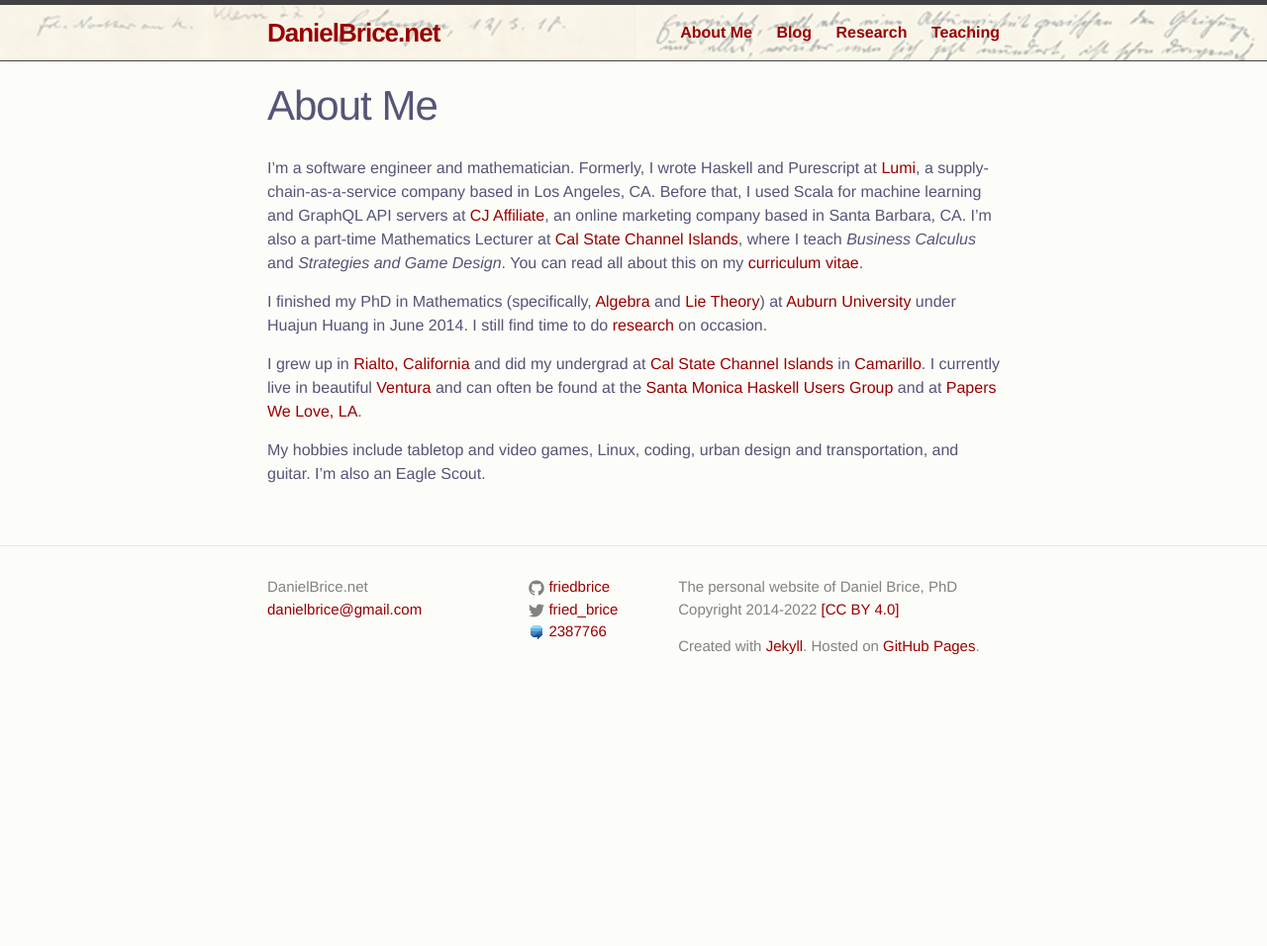
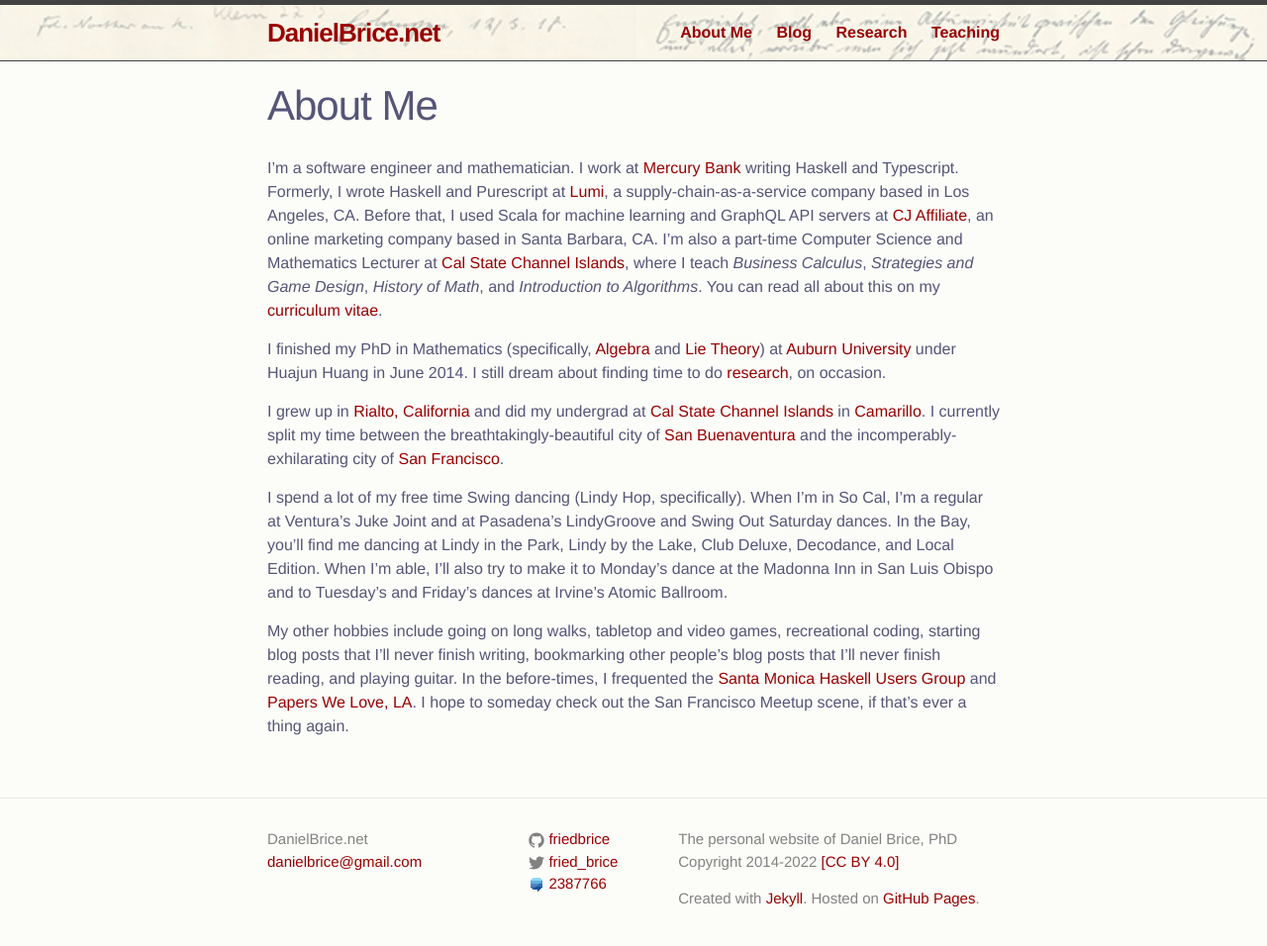
Before and after one commit to friedbrice/friedbrice.github.io, a Jekyll site: the page built from _pages/about.md, in a window 1280 px wide and 980 px high. Shown: the top 956 px of the window at 99% size. Built offline with Jekyll 4.4.1, drawn with Linux system fonts in a browser that asks for light colours.

Commit message:
I forgot to put Mercury on here D:

```diff
--- a/_pages/about.md
+++ b/_pages/about.md
@@ -6,13 +6,15 @@ date: 2020-01-01
 topnav: true
 ---
 
-I'm a software engineer and mathematician. Formerly, I wrote Haskell and Purescript at [Lumi][1], a supply-chain-as-a-service company based in Los Angeles, CA. Before that, I used Scala for machine learning and GraphQL API servers at [CJ Affiliate][cj], an online marketing company based in Santa Barbara, CA. I'm also a part-time Mathematics Lecturer at [Cal State Channel Islands][ci], where I teach _Business Calculus_ and _Strategies and Game Design_. You can read all about this on my [curriculum vitae][cv].
+I'm a software engineer and mathematician. I work at [Mercury Bank][mb] writing Haskell and Typescript. Formerly, I wrote Haskell and Purescript at [Lumi][1], a supply-chain-as-a-service company based in Los Angeles, CA. Before that, I used Scala for machine learning and GraphQL API servers at [CJ Affiliate][cj], an online marketing company based in Santa Barbara, CA. I'm also a part-time Computer Science and Mathematics Lecturer at [Cal State Channel Islands][ci], where I teach _Business Calculus_, _Strategies and Game Design_, _History of Math_, and _Introduction to Algorithms_. You can read all about this on my [curriculum vitae][cv].
 
-I finished my PhD in Mathematics (specifically, [Algebra][2] and [Lie Theory][3]) at [Auburn University][4] under Huajun Huang in June 2014. I still find time to do [research][rp] on occasion.
+I finished my PhD in Mathematics (specifically, [Algebra][2] and [Lie Theory][3]) at [Auburn University][4] under Huajun Huang in June 2014. I still dream about finding time to do [research][rp], on occasion.
 
-I grew up in [Rialto, California][5] and did my undergrad at [Cal State Channel Islands][ci] in [Camarillo][7]. I currently live in beautiful [Ventura][8] and can often be found at the [Santa Monica Haskell Users Group][9] and at [Papers We Love, LA][10].
+I grew up in [Rialto, California][5] and did my undergrad at [Cal State Channel Islands][ci] in [Camarillo][7]. I currently split my time between the breathtakingly-beautiful city of [San Buenaventura][8] and the incomperably-exhilarating city of [San Francisco][sf].
 
-My hobbies include tabletop and video games, Linux, coding, urban design and transportation, and guitar. I'm also an Eagle Scout.
+I spend a lot of my free time Swing dancing (Lindy Hop, specifically). When I'm in So Cal, I'm a regular at Ventura's Juke Joint and at Pasadena's LindyGroove and Swing Out Saturday dances. In the Bay, you'll find me dancing at Lindy in the Park, Lindy by the Lake, Club Deluxe, Decodance, and Local Edition. When I'm able, I'll also try to make it to Monday's dance at the Madonna Inn in San Luis Obispo and to Tuesday's and Friday's dances at Irvine's Atomic Ballroom.
+
+My other hobbies include going on long walks, tabletop and video games, recreational coding, starting blog posts that I'll never finish writing, bookmarking other people's blog posts that I'll never finish reading, and playing guitar. In the before-times, I frequented the [Santa Monica Haskell Users Group][9] and [Papers We Love, LA][10]. I hope to someday check out the San Francisco Meetup scene, if that's ever a thing again.
 
   [1]: https://www.lumi.com/blog
   [2]: http://en.wikipedia.org/wiki/Algebra#Abstract_algebra
```
Also changed, not shown: other parts of _pages/about.md (+2 -0 lines).
